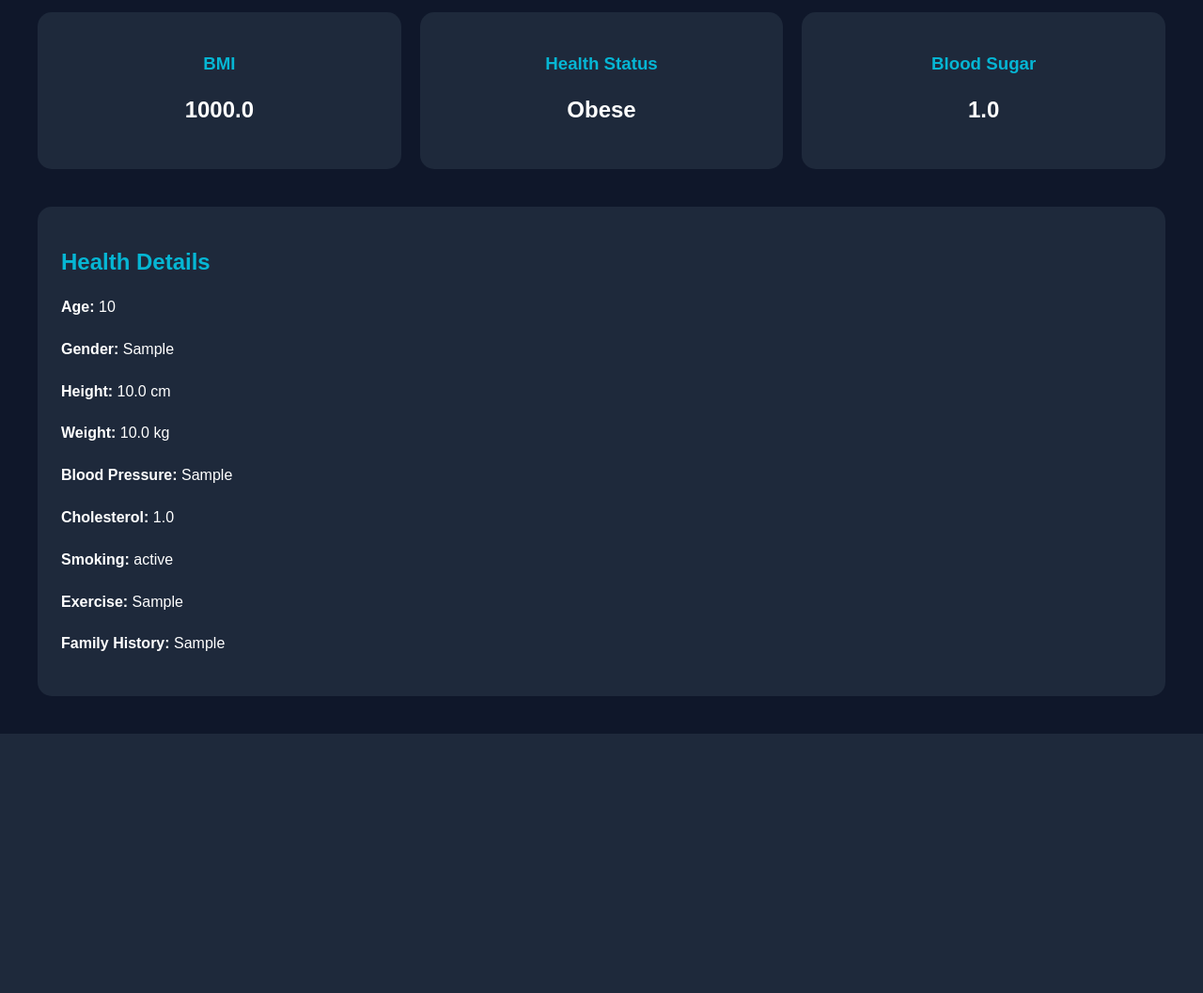
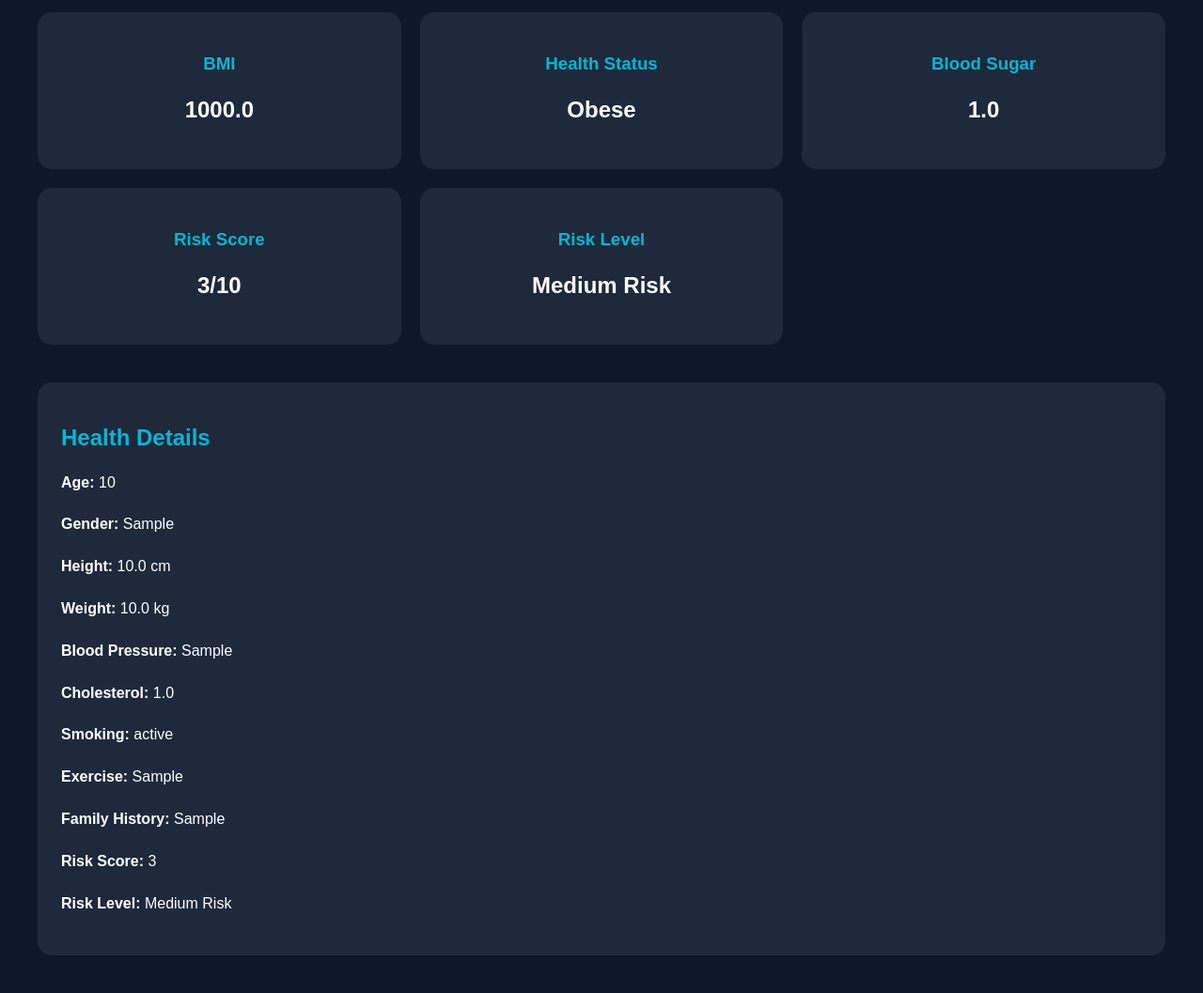
Before and after one commit to ArmaanAnas/MediSense-AI, a Flask app: page /dashboard in a window 1280 px wide. Shown: the part 194-1251 px from the top of the page at 94% size. Before the commit the page ends 975 px from the top, so only its background shows below. Run offline with Flask 3, Linux system fonts and the light colour scheme; a user stored in the database is signed in; tables that the repository leaves empty hold one stand-in row (values such as "Sample post").

Commit message:
Add health risk scoring system

```diff
--- a/app/routes/auth_routes.py
+++ b/app/routes/auth_routes.py
@@ -131,13 +131,42 @@ def dashboard():
         else:
             health_status = "Obese"
 
+    risk_score = 0
+
+    if bmi and bmi > 25:
+        risk_score += 2
+
+    if profile.blood_sugar > 140:
+        risk_score += 3
+
+    if profile.cholesterol > 200:
+        risk_score += 2
+
+    if profile.smoking_status.lower() == "yes":
+        risk_score += 2
+
+    if profile.family_history.lower() != "none":
+        risk_score += 1
+
+    if risk_score <= 2:
+        risk_level = "Low Risk"
+
+    elif risk_score <= 5:
+        risk_level = "Medium Risk"
+
+    else:
+        risk_level = "High Risk"
+
     return render_template(
         "dashboard/dashboard.html",
         profile=profile,
         bmi=bmi,
         health_status=health_status,
+        risk_score=risk_score,
+        risk_level=risk_level,
         user=current_user
     )
+
 @auth.route("/logout")
 @login_required
 def logout():
@@ -150,6 +179,7 @@ def logout():
     return redirect(
     url_for("main.home")
 )
+
 @auth.route("/health-profile", methods=["GET", "POST"])
 @login_required
 def health_profile():
--- a/app/templates/dashboard/dashboard.html
+++ b/app/templates/dashboard/dashboard.html
@@ -48,6 +48,16 @@
                 <p>{{ profile.blood_sugar }}</p>
             </div>
 
+            <div class="card">
+                <h3>Risk Score</h3>
+                <p>{{ risk_score }}/10</p>
+            </div>
+
+            <div class="card">
+                <h3>Risk Level</h3>
+                <p>{{ risk_level }}</p>
+            </div>
+
         </div>
 
         <div class="health-summary">
@@ -72,6 +82,10 @@
 
             <p><b>Family History:</b> {{ profile.family_history }}</p>
 
+            <p><b>Risk Score:</b> {{ risk_score }}</p>
+
+            <p><b>Risk Level:</b> {{ risk_level }}</p>
+
         </div>
 
         {% endif %}
```
